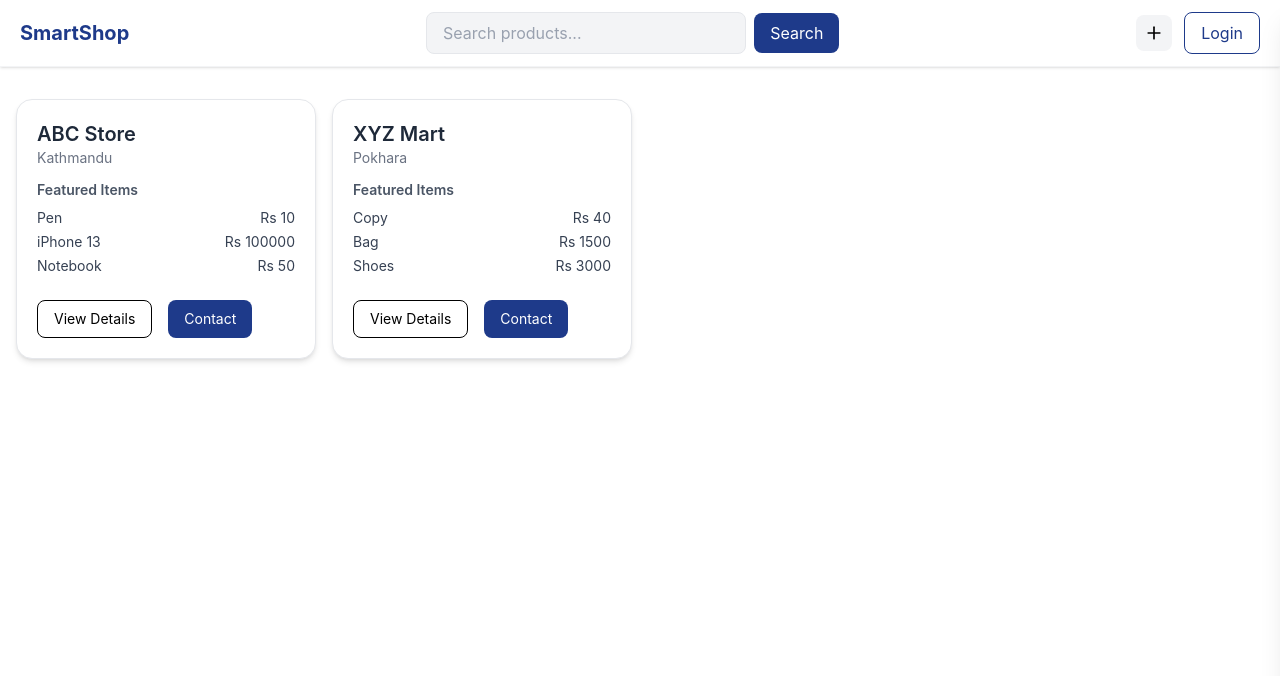
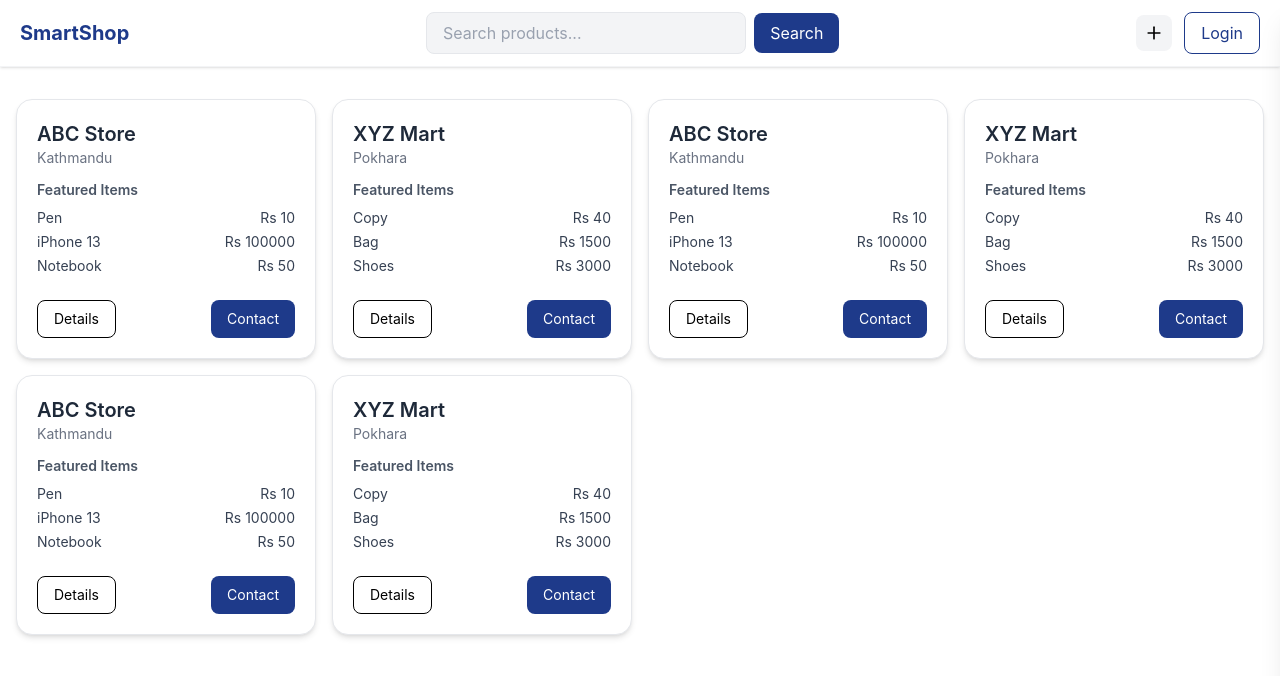
Before and after one commit to yuvraj-sapkota/smartshop, a React app in the folder frontend/: page / in a window 1280 px wide. Shown: the top 676 px of the page. Built offline with nearby package versions, Linux system fonts and the light colour scheme; the HTML template or start-up script is replaced by a standard one.

Commit message:
fixed reward and purchased section

```diff
--- a/frontend/src/components/StoreCard.jsx
+++ b/frontend/src/components/StoreCard.jsx
@@ -24,9 +24,9 @@
       </div>
 
       {/* Buttons */}
-      <div className="flex gap-4">
+      <div className="flex gap-4 justify-between ">
         <button className="px-4 py-2 text-sm border rounded-lg hover:bg-gray-100 transition">
-          View Details
+          Details
         </button>
         <button className="px-4 py-2 text-sm bg-primary text-white rounded-lg hover:bg-primary-hover transition">
           Contact
--- a/frontend/src/features/userPage/purchases/Purchases.jsx
+++ b/frontend/src/features/userPage/purchases/Purchases.jsx
@@ -9,6 +9,7 @@
       product: "Product A",
       quantity: 2,
       totalMrp: 500,
+       totalPrice: 400,
       cashback: 50,
       seller: "ABC Store",
       datetime: "2026-04-23 10:30 AM",
@@ -19,6 +20,7 @@
       product: "Product B",
       quantity: 1,
       totalMrp: 1000,
+       totalPrice: 400,
       cashback: 100,
       seller: "XYZ Shop",
       datetime: "2026-04-23 12:15 PM",
@@ -42,6 +44,11 @@
       header: "MRP",
       accessorKey: "totalMrp",
       cell: (row) => <span>Rs {row.totalMrp}</span>,
+    },
+    {
+      header: "Total Price",
+      accessorKey: "totalPrice",
+      cell: (row) => <span className="font-medium">Rs {row.totalPrice}</span>,
     },
 
     {
--- a/frontend/src/features/userPage/reward/Reward.jsx
+++ b/frontend/src/features/userPage/reward/Reward.jsx
@@ -28,12 +28,19 @@
       accessorKey: "mrp",
       cell: (row) => <span className="text-gray-800">Rs {row.mrp}</span>,
     },
+    {
+      header: "Total Price",
+      accessorKey: "totalPrice",
+      cell: (row) => (
+        <span className="text-gray-800 font-medium">Rs {row.totalPrice}</span>
+      ),
+    },
 
     {
       header: "Reward Type",
       accessorKey: "rewardType",
       cell: (row) => (
-        <span className={`px-2 py-1 rounded-full text-xs font-medium `}>
+        <span className={`px-2 py-1 rounded-full text-sm font-medium `}>
           {row.rewardType}
         </span>
       ),
@@ -58,6 +65,7 @@
       product: "Pen",
       quantity: 2,
       mrp: 200,
+      totalPrice: 400,
       rewardType: "Cashback",
       datetime: "2026-04-23 10:30 AM",
     },
@@ -68,6 +76,7 @@
       product: "Pen",
       quantity: 2,
       mrp: 200,
+      totalPrice: 400,
       rewardType: "user",
       datetime: "2026-04-23 10:30 AM",
     },
@@ -77,7 +86,8 @@
       reward: 20,
       product: "Pen",
       quantity: 2,
-      mrp: 200,
+      mrp:  200,
+      totalPrice: 400,
       rewardType: "seller",
       datetime: "2026-04-23 10:30 AM",
     },
--- a/frontend/src/features/userPage/shopNow/ShopNow.jsx
+++ b/frontend/src/features/userPage/shopNow/ShopNow.jsx
@@ -127,7 +127,7 @@
   return (
     <>
       <div className="max-w-7xl mx-auto px-4 mb-10">
-        <div className="grid gap-4 sm:grid-cols-2 md:grid-cols-3 lg:grid-cols-4">
+        <div className="grid gap-4 sm:grid-cols-2 md:grid-cols-3">
           {stores.map((store) => (
             <StoreCard key={store.id} store={store} />
           ))}
--- a/frontend/src/pages/Landing.jsx
+++ b/frontend/src/pages/Landing.jsx
@@ -23,6 +23,47 @@
         { name: "Shoes", price: 3000 },
       ],
     },
+    {
+      id: 1,
+      name: "ABC Store",
+      location: "Kathmandu",
+      featuredItems: [
+        { name: "Pen", price: 10 },
+        { name: "iPhone 13", price: 100000 },
+        { name: "Notebook", price: 50 },
+      ],
+    },
+    {
+      id: 2,
+      name: "XYZ Mart",
+      location: "Pokhara",
+      featuredItems: [
+        { name: "Copy", price: 40 },
+        { name: "Bag", price: 1500 },
+        { name: "Shoes", price: 3000 },
+      ],
+    },
+    {
+      id: 1,
+      name: "ABC Store",
+      location: "Kathmandu",
+      featuredItems: [
+        { name: "Pen", price: 10 },
+        { name: "iPhone 13", price: 100000 },
+        { name: "Notebook", price: 50 },
+      ],
+    },
+    {
+      id: 2,
+      name: "XYZ Mart",
+      location: "Pokhara",
+      featuredItems: [
+        { name: "Copy", price: 40 },
+        { name: "Bag", price: 1500 },
+        { name: "Shoes", price: 3000 },
+      ],
+    },
+
   ];
 
   return (
```
